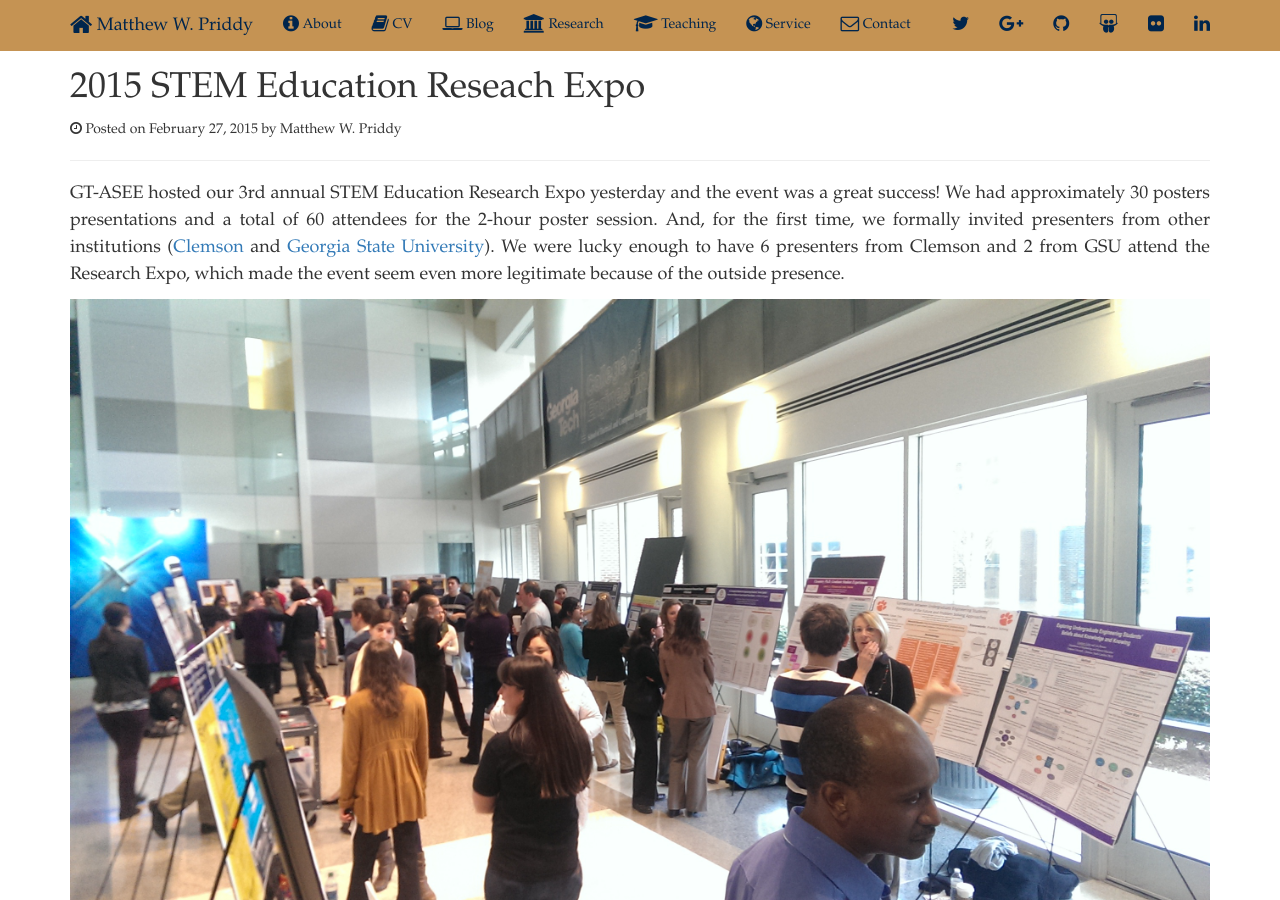
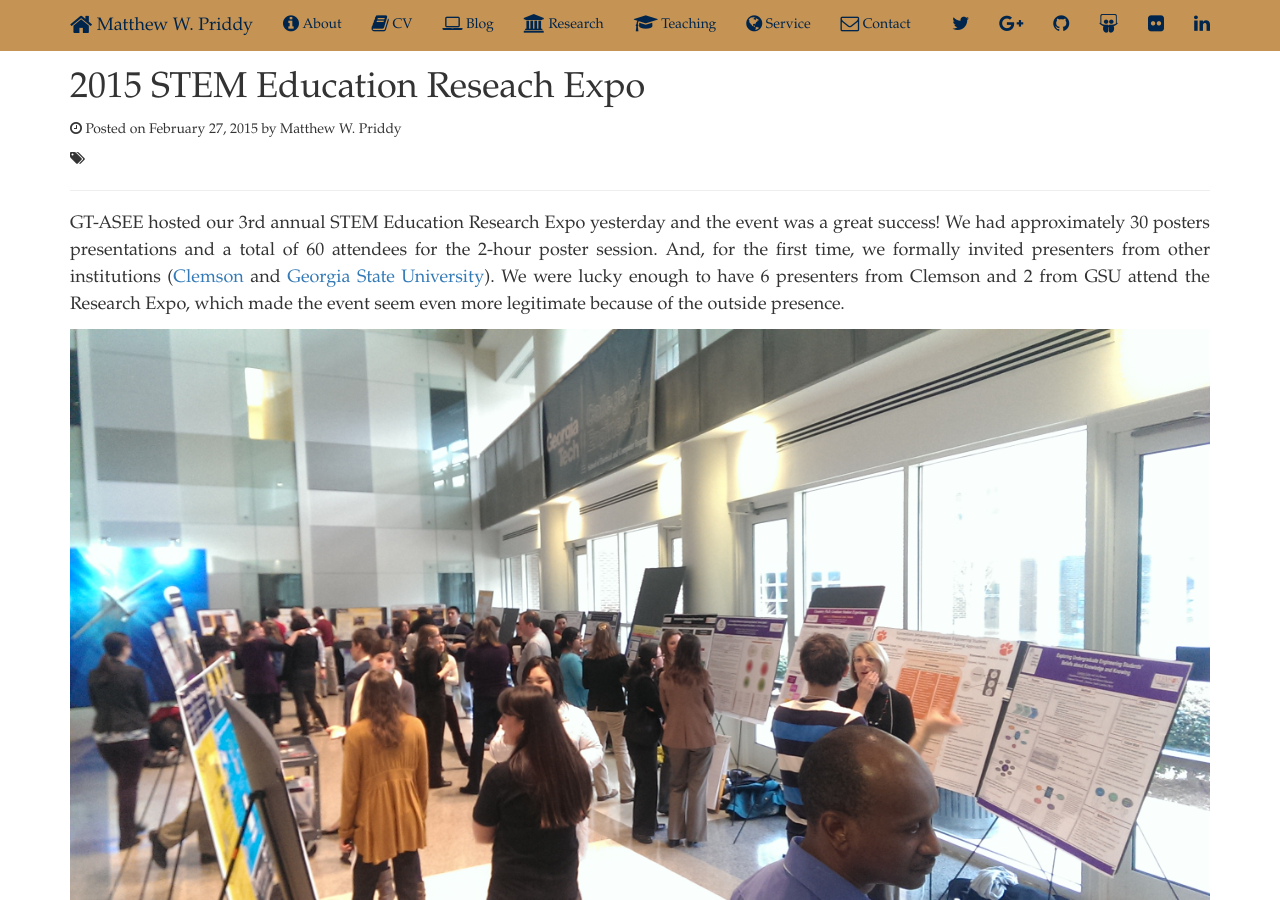
Before and after one commit to mwpriddy/mwpriddy.github.io, a Jekyll site: the page built from _posts/2015-02-26-ASEEResExpo.md, in a window 1280 px wide and 900 px high. Built offline with Jekyll 4.4.1, drawn with Linux system fonts in a browser that asks for light colours; nearby versions of some CDN libraries; comment, search, counter and statistics services are not loaded.

Commit message:
add tags to page

```diff
--- a/_layouts/post.html
+++ b/_layouts/post.html
@@ -11,6 +11,7 @@
   <!-- {% if page.description %}{{ page.description }}{% endif %}</p> -->
 
     <p class="meta"><i class="fa fa-clock-o"></i> Posted on {{ page.date | date: "%B %-d, %Y" }} by {{ page.author }}</p>
+    <p class="meta"><i class="fa fa-tags"></i> {{ page.tags }} </p>
   <hr>
 </header>
 
```
